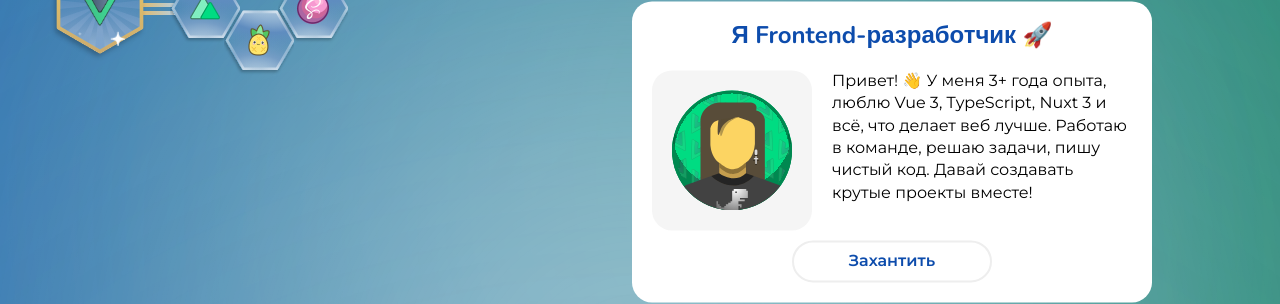
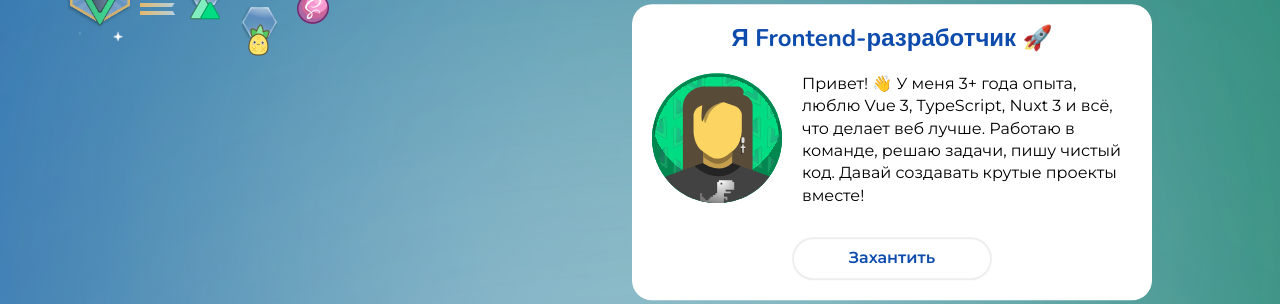
Before and after one commit to gsusha/gsusha.github.io, a Vue app: page / in a window 1280 px wide. Shown: the part 248-552 px from the top of the page. Built offline with nearby package versions, Linux system fonts and the light colour scheme.

Commit message:
вынесла img в index.scss

```diff
--- a/src/assets/styles/index.scss
+++ b/src/assets/styles/index.scss
@@ -21,6 +21,12 @@ body {
 #app {
   display: flex;
   flex-direction: column;
+}
+
+img {
+  width: 100%;
+  height: 100%;
+  object-fit: contain;
 }
 
 // Анимация растягивания для изображений и др.
--- a/src/components/features/FeatureAboutCard.vue
+++ b/src/components/features/FeatureAboutCard.vue
@@ -5,9 +5,9 @@
     </template>
 
     <div class="feature-about-card__content">
-      <a class="feature-about-card__cv" href="@/assets/cv.pdf" target="_blank">
+      <div class="feature-about-card__cv">
         <img src="@/assets/images/me.svg" alt="Резюме"/>
-      </a>
+      </div>
 
       <div class="feature-about-card__description">
         Привет! 👋 У меня 3+ года опыта, люблю Vue 3, TypeScript, Nuxt 3 и всё, что делает веб лучше.
@@ -28,24 +28,9 @@ import UiButton from "@/components/ui/UiButton.vue";
 <style lang="scss" scoped>
 .feature-about-card {
   &__cv {
-    display: block;
-
     min-width: fit-content;
-    width: 160px;
-    height: 160px;
-    border-radius: 20px;
-    background: #F5F5F5;
-    padding: 20px;
-
-    img {
-      width: 100%;
-      height: 100%;
-    }
-
-    &:hover {
-      cursor: pointer;
-      background: #e6e6e6;
-    }
+    width: 130px;
+    height: 130px;
   }
 
   &__content {
--- a/src/components/layout/LayoutHeader.vue
+++ b/src/components/layout/LayoutHeader.vue
@@ -171,11 +171,6 @@
         animation: bounceImg 0.2s ease-out;
         background: linear-gradient(180deg, rgb(125, 225, 32) 0%, rgb(125, 225, 32) 100%);
       }
-
-      img {
-        width: 100%;
-        height: 100%;
-      }
     }
   }
 
--- a/src/components/sections/SectionAchievements.vue
+++ b/src/components/sections/SectionAchievements.vue
@@ -47,11 +47,6 @@ import UiHeader from "@/components/ui/UiHeader.vue";
     background: #EBEEF5;
     padding: 10px;
 
-    img {
-      width: 100%;
-      height: 100%;
-    }
-
     &-title {
       text-align: center;
       padding: 20px 0;
--- a/src/components/ui/UiAchievement.vue
+++ b/src/components/ui/UiAchievement.vue
@@ -46,10 +46,6 @@ defineProps<UiAchievementProps>();
     position: relative;
 
     img {
-      width: 100%;
-      height: 100%;
-      object-fit: contain;
-
       position: relative;
       z-index: 1;
 
--- a/src/components/ui/UiHexagon.vue
+++ b/src/components/ui/UiHexagon.vue
@@ -133,11 +133,6 @@ $block: '.ui-hexagon';
     width: 100%;
     height: 100%;
     z-index: -1;
-
-    img {
-      width: 100%;
-      height: 100%;
-    }
   }
 
   &__sparkle {
@@ -147,11 +142,6 @@ $block: '.ui-hexagon';
 
     opacity: 0;
     animation: sparkle 2s infinite ease-in-out;
-
-    img {
-      width: 100%;
-      height: 100%;
-    }
 
     &:nth-child(1) {
       top: 30%;
--- a/src/components/ui/UiItem.vue
+++ b/src/components/ui/UiItem.vue
@@ -71,10 +71,5 @@ const itemTypesObject = {
   border-radius: 4px;
 
   background: linear-gradient(180deg, rgb(245, 248, 253) 0%, rgb(213, 228, 239) 100%);
-
-  img {
-    width: 100%;
-    height: 100%;
-  }
 }
 </style>
--- a/src/components/ui/UiSkill.vue
+++ b/src/components/ui/UiSkill.vue
@@ -44,12 +44,6 @@ defineProps<UiSkillProps>();
 
     padding: 6px;
     border-radius: 5px 0 0 5px;
-
-    img {
-      width: 100%;
-      height: 100%;
-      object-fit: contain;
-    }
   }
 
   &__body {
```
